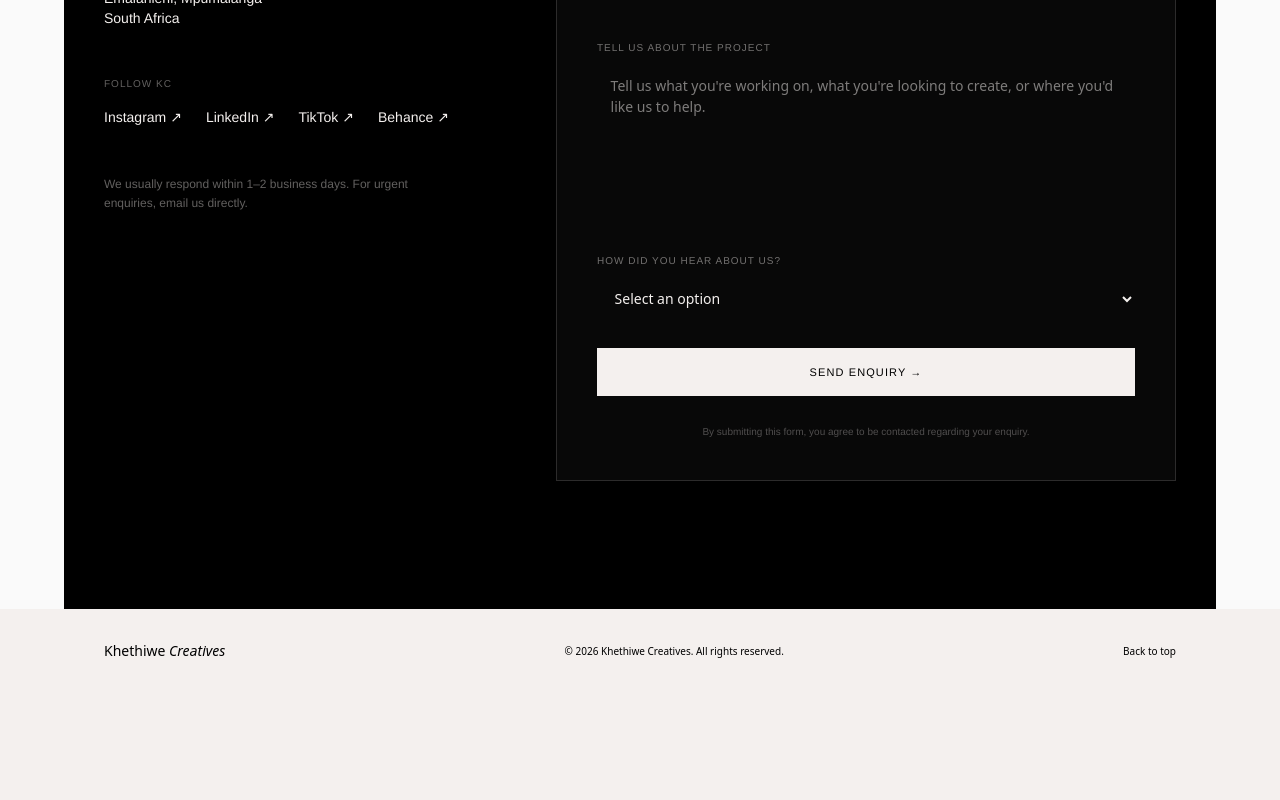
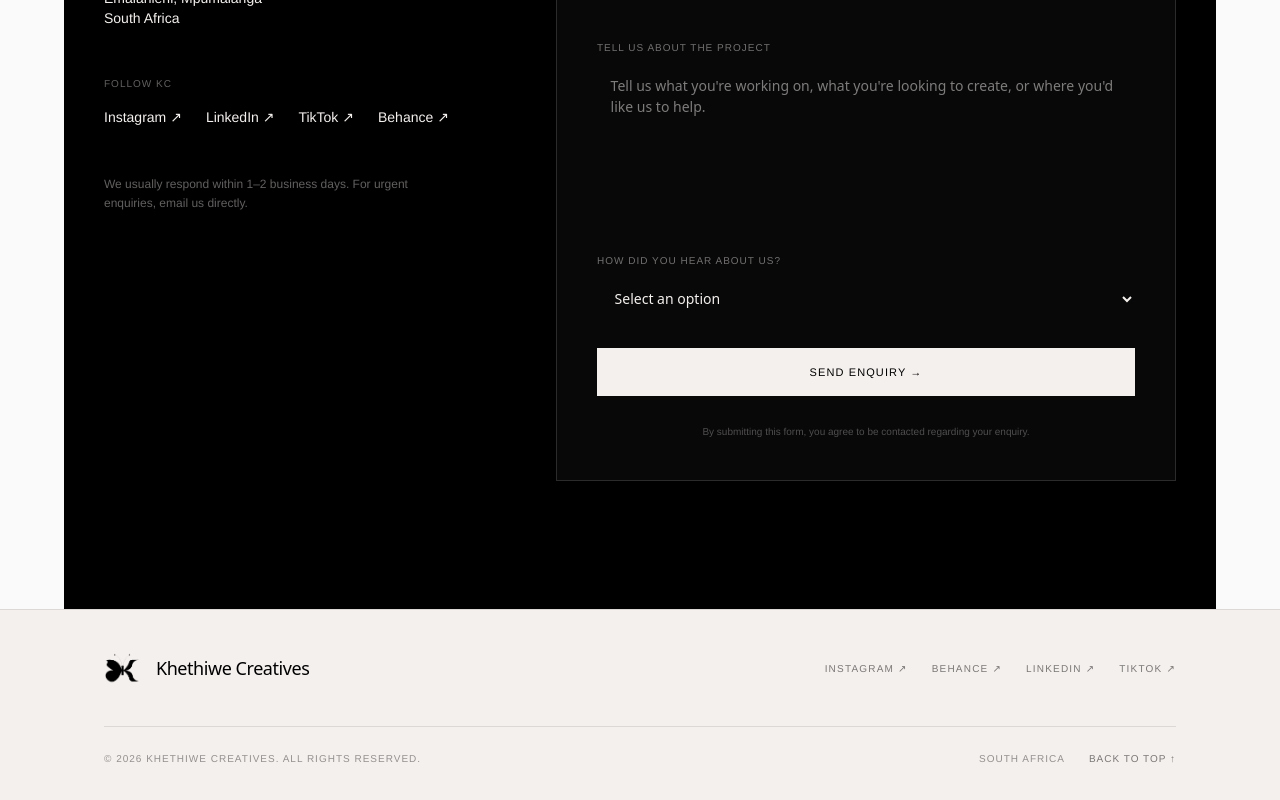
Before and after one commit to khethiwecreatives-dev/khethiwe-creatives-landing-page, a Next.js app: page / in a window 1280 px wide. Shown: the part 8798-9598 px from the top of the page. Before the commit the page ends 9491 px from the top, so only its background shows below. Built offline with nearby package versions, Linux system fonts and the light colour scheme.

Commit message:
Footer Update

```diff
--- a/src/app/components/Footer.tsx
+++ b/src/app/components/Footer.tsx
@@ -1,20 +1,79 @@
 export default function Footer() {
   return (
-    <footer className="bg-bg-light  w-full py-8">
-      <div className="mx-auto flex max-w-6xl flex-col items-center justify-between gap-4 px-10 text-center sm:flex-row sm:text-left md:px-10">
-        <p className="font-display text-sm text-bone">
-          Khethiwe <span className="italic text-marigold">Creatives</span>
-        </p>
-        <p className="mono-tag text-[10px] text-[--text-on-ink-mute]">
-          © {new Date().getFullYear()} Khethiwe Creatives. All rights
-          reserved.
-        </p>
-        <a
-          href="#top"
-          className="mono-tag text-[10px] text-[--text-on-ink-mute] hover:text-marigold"
-        >
-          Back to top
-        </a>
+    <footer className="w-full border-t border-black/10 bg-bg-light">
+      <div className="mx-auto max-w-6xl px-6 py-10 md:px-10">
+        {/* Top row */}
+        <div className="flex flex-col gap-10 md:flex-row md:items-center md:justify-between">
+
+          {/* Brand */}
+          <a
+            href="#top"
+            aria-label="Khethiwe Creatives"
+            className="flex items-center gap-4"
+          >
+            <img
+              src="/Khethiwe Creatives Logo Mark Version tr-01.png"
+              alt="Khethiwe Creatives"
+              className="h-9 w-9 object-contain"
+            />
+
+            <span className="font-display text-lg tracking-tight text-black">
+              Khethiwe Creatives
+            </span>
+          </a>
+
+          {/* Social links */}
+          <div className="flex flex-wrap items-center gap-x-6 gap-y-3 font-body text-[10px] uppercase tracking-[0.12em] text-black/50">
+            <a
+              href="#"
+              className="transition-colors hover:text-accent"
+            >
+              Instagram ↗
+            </a>
+
+            <a
+              href="#"
+              className="transition-colors hover:text-accent"
+            >
+              Behance ↗
+            </a>
+
+            <a
+              href="#"
+              className="transition-colors hover:text-accent"
+            >
+              LinkedIn ↗
+            </a>
+
+            <a
+              href="#"
+              className="transition-colors hover:text-accent"
+            >
+              TikTok ↗
+            </a>
+          </div>
+        </div>
+
+        {/* Bottom row */}
+        <div className="mt-10 flex flex-col gap-4 border-t border-black/10 pt-6 sm:flex-row sm:items-center sm:justify-between">
+
+          <p className="font-body text-[10px] uppercase tracking-[0.1em] text-black/40">
+            © {new Date().getFullYear()} Khethiwe Creatives. All rights reserved.
+          </p>
+
+          <div className="flex items-center gap-6">
+            <span className="font-body text-[10px] uppercase tracking-[0.1em] text-black/40">
+              South Africa
+            </span>
+
+            <a
+              href="#top"
+              className="font-body text-[10px] uppercase tracking-[0.1em] text-black/50 transition-colors hover:text-accent"
+            >
+              Back to top ↑
+            </a>
+          </div>
+        </div>
       </div>
     </footer>
   );
```
